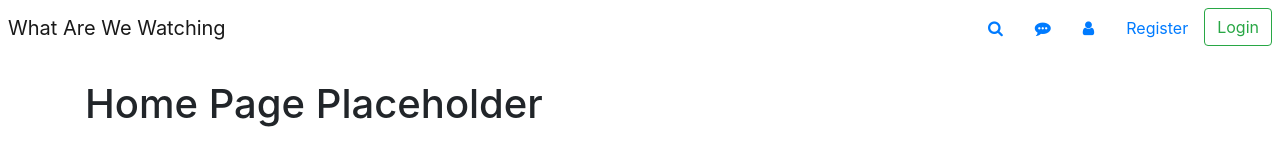
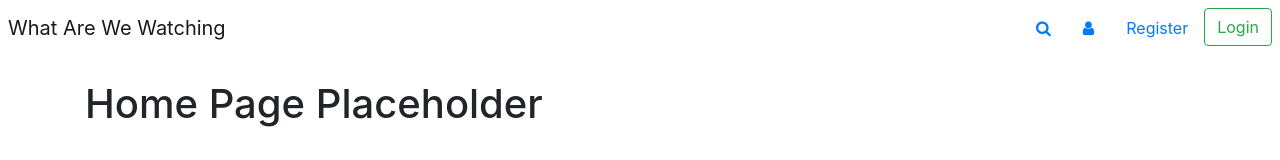
Before and after one commit to DNishanth/CS4550_Final_Project, a React (Create React App) app: page / in a window 1280 px wide. Shown: the top 160 px of the page. Built offline with nearby package versions, Linux system fonts and the light colour scheme.

Commit message:
commented link to discussion home

```diff
--- a/src/components/NavBarComponent.js
+++ b/src/components/NavBarComponent.js
@@ -16,12 +16,12 @@ const NavBarComponent = () =>
                     </Link>
                 </li>
 
-                <li className="nav-item dropdown">
+                {/* <li className="nav-item dropdown">
                     <Link to="/discussions/home" className="nav-link" role="button" aria-haspopup="true"
                           aria-expanded="false">
                         <i className="fa fa-commenting"/>
                     </Link>
-                </li>
+                </li> */}
 
                 <li className="nav-item">
                     <Link to="/profile/watchlist" className="nav-link" role="button" aria-haspopup="true"
```
